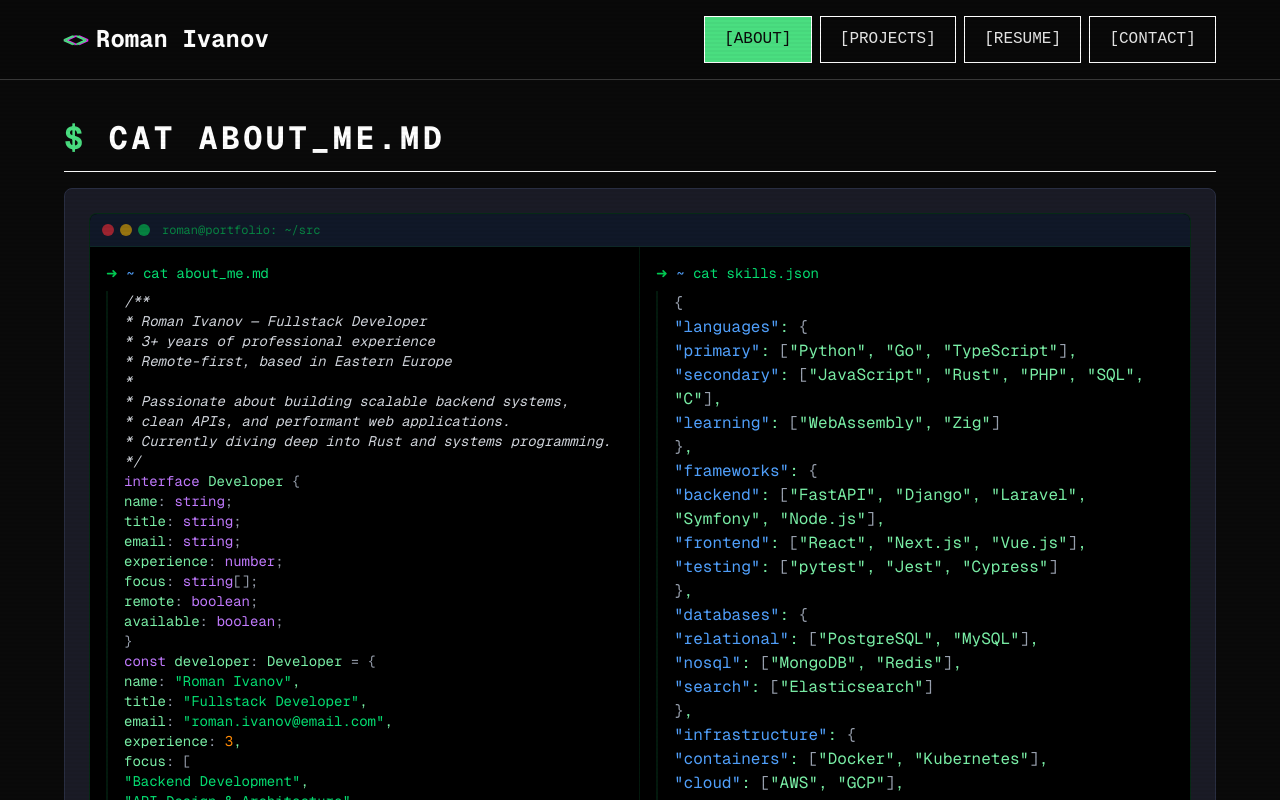
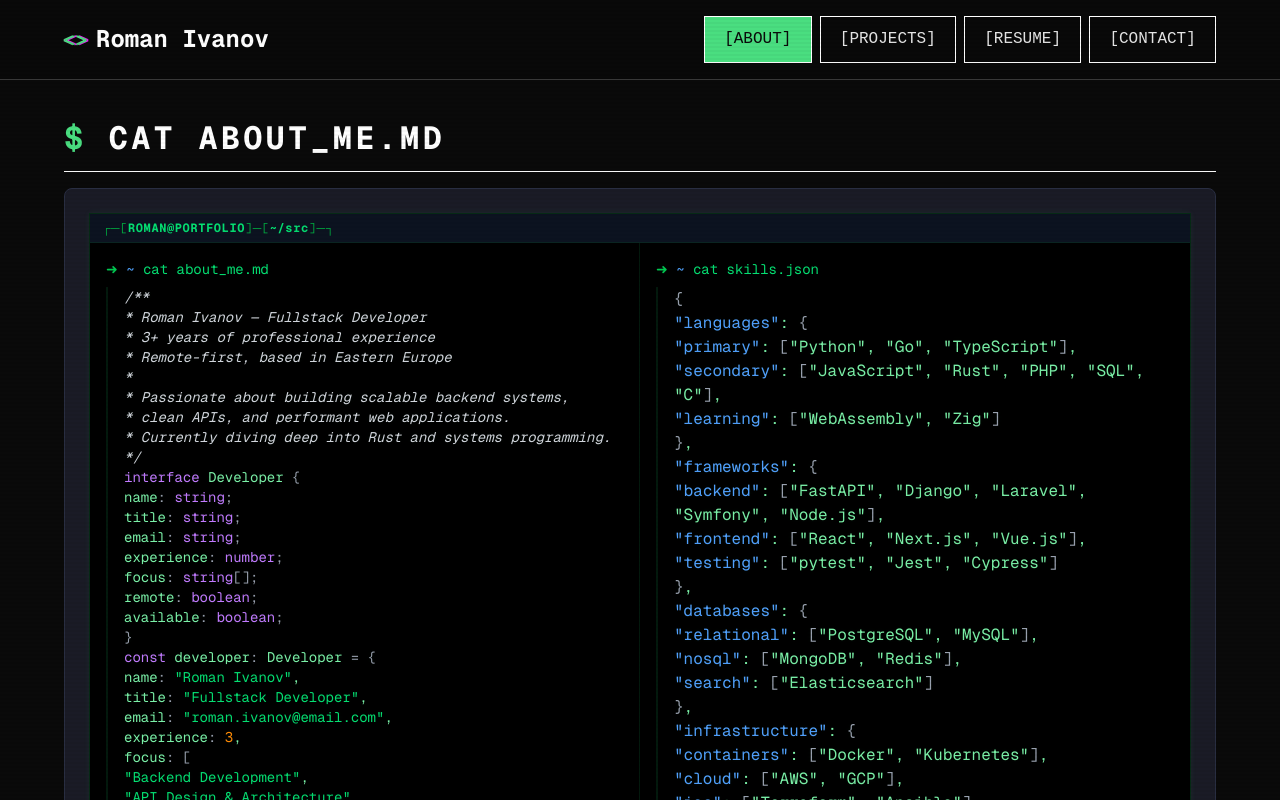
Before and after one commit to an4rky1/portfolio, a Next.js app: page / in a window 1280 px wide. Shown: the top 800 px of the page. Built offline with nearby package versions, Linux system fonts and the light colour scheme.

Commit message:
style: retro terminal — removed Mac dots, bracket header, CRT glow

```diff
--- a/components/CodeResume.tsx
+++ b/components/CodeResume.tsx
@@ -262,19 +262,24 @@ export default function CodeResume() {
   }, [inView, showSkills]);
 
   return (
-    <div ref={ref} className="bg-black border border-green-900/50 rounded-lg overflow-hidden font-mono text-sm">
-      {/* Terminal header */}
-      <div className="flex items-center bg-gray-900 border-b border-green-900/30 px-3 py-2">
-        <div className="flex gap-1.5 mr-3">
-          <div className="w-3 h-3 rounded-full bg-red-500/60"></div>
-          <div className="w-3 h-3 rounded-full bg-yellow-500/60"></div>
-          <div className="w-3 h-3 rounded-full bg-green-500/60"></div>
-        </div>
-        <span className="text-green-500/60 text-xs">roman@portfolio: ~/src</span>
+    <div
+      ref={ref}
+      className="bg-black border border-green-900/50 overflow-hidden font-mono text-sm"
+      style={{ boxShadow: 'inset 0 0 40px rgba(0,0,0,0.6), 0 0 6px rgba(74, 222, 128, 0.08)' }}
+    >
+      {/* Terminal header — retro style */}
+      <div className="flex items-center bg-gray-900/80 border-b border-green-900/30 px-3 py-1.5">
+        <span className="text-green-500/70 text-xs tracking-wider">
+          <span className="text-green-600">┌─[</span>
+          <span className="text-green-400 font-bold">ROMAN@PORTFOLIO</span>
+          <span className="text-green-600">]─[</span>
+          <span className="text-green-400 font-bold">~/src</span>
+          <span className="text-green-600">]─┐</span>
+        </span>
       </div>
 
       {/* Split Terminal */}
-      <div className="flex flex-col md:flex-row min-h-[250px] md:min-h-[450px]">
+      <div className="flex flex-col md:flex-row min-h-[250px] md:min-h-[450px]" style={{ textShadow: '0 0 5px rgba(74, 222, 128, 0.08)' }}>
         {/* About Panel */}
           <div className={`flex-1 p-3 sm:p-4 border-b md:border-b-0 md:border-r border-green-900/30 transition-all duration-500 ${showSkills ? "w-1/2" : "w-full"}`}>
           <div className="text-green-400 mb-2">
```
